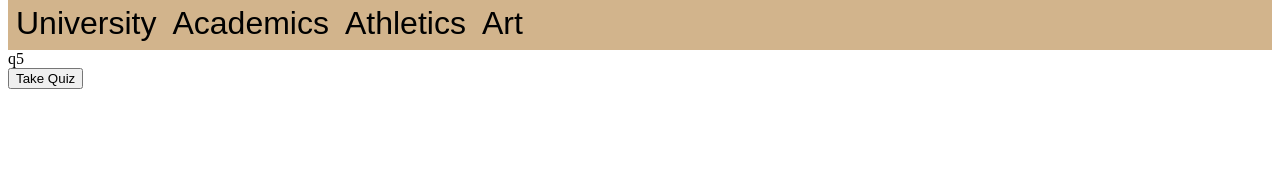
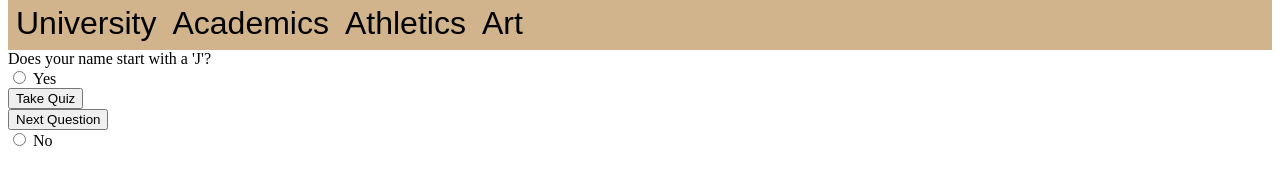
Before and after one commit to Smith-Jessica/CIT261, a plain HTML site: page topics/quiz.html in a window 1280 px wide. Both pictures are taken after a click on the button "Take Quiz". Shown: the part 311-496 px from the top of the page. Drawn offline with Linux system fonts and the light colour scheme.

Commit message:
figuring out how to diplay the questions and answers with a button:

```diff
--- a/topics/au.js
+++ b/topics/au.js
@@ -28,22 +28,28 @@ function buildQuiz(){
     xmlhttp.onreadystatechange = function() {
       if (this.readyState === 4 && this.status === 200) {
         var question = JSON.parse(this.responseText);
-        var answer = new Array();
+        //var qkeys = Object.keys(question);
+        //var answer = new Array();
+        display.innerHTML = question.q1.text;
 
-        display.innerHTML = question.text;
+        //display the first question
+        for(var x = 0; x < question.q1.answers.length; x++){
 
-        Object.keys(question).forEach(function(element, index) {
-            answer[index] = element;
-            console.log(element);
-            console.log(index);
-          });
-        //display the first question
-        display.innerHTML = question.text;
-        answer.forEach(function(element) {
-            display.innerHTML = element;
-            console.log(element);
-          });
+            var target = document.getElementById("question");
 
+            var html = document.createElement('div');
+
+            var input = "<input type='radio'>&nbsp;"+question.q1.answers[x]+"<br>";
+
+            html.innerHTML = input;
+            target.parentNode.insertBefore(html, target.nextSibling);
+
+        }
+        var button = document.createElement('button');
+        button.innerHTML = "Next Question";
+        document.body.appendChild(button);
+        target = button;
+        target.parentNode.insertBefore(html, target.nextSibling);
 
       } else {
         display.innerHTML = "Loading...";
--- a/topics/questions.json
+++ b/topics/questions.json
@@ -1,5 +1,5 @@
 {
-    "q1":{"text":"Is your name Jordan?", "answers":{"A":"yes","B":"No"},"score":"5"},
+    "q1":{"text":"Does your name start with a 'J'?", "answers":["Yes","No"],"score":"5"},
     "q2":{"text":"Do you like country music?", "answers":{"A":"Yes, I love it!","B":"Sometimes", "C":"Not really, just a song here or there. Mostly new stuff.", "D":"No. I hate it."}, "score":"20"},
     "q3":{"text":"How much do you love skiing?", "answers":{"A":"I love it and go every chance I get!","B":"I haven't tried it but would love to!", "C":"I don't really like it but might go if my friends convince me.", "D":"I hate it and will never go ever again."}, "score":"20"},
     "q4":{"text":"Do you dream of owning or already own a ranch or farm?","answers":{"A":"yes","B":"No"}, "score":"20"},
```
Also changed, not shown: topics/quiz.html (+3 -1 lines).
